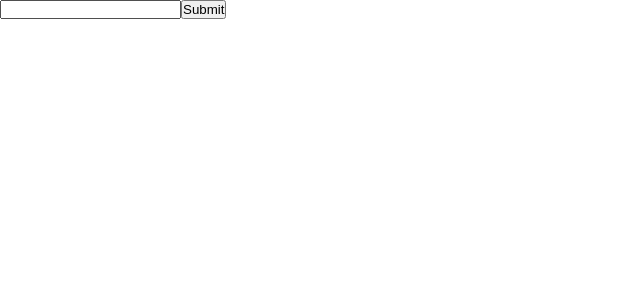
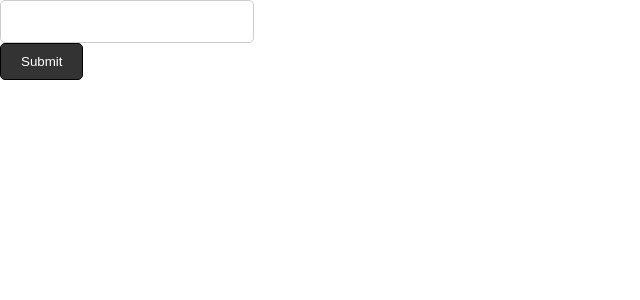
Before and after one commit to viniciushvc/vue-testing, a Vue app: page / in a window 1280 px wide. Shown: the top 300 px of the page, without its empty margins (0-640 px from the left). Built offline with nearby package versions, Linux system fonts and the light colour scheme.

Commit message:
importing components and modules

```diff
--- a/src/views/Home.vue
+++ b/src/views/Home.vue
@@ -1,51 +1,34 @@
 <template>
-  <form @submit.prevent="addNewTodo">
-    <input v-model="newTodo" ref="input" type="text" />
+  <form @submit.prevent="newTodo(input)">
+    <Input v-model="input" type="text" />
 
-    <button type="submit">Submit</button>
+    <Button type="submit">Submit</Button>
   </form>
 
-  <ul>
-    <li
-      v-for="(todo, i) in listTodos"
-      :key="i"
-      :class="{ finished: todo.done }"
-      @click="toggleDone(todo)"
-    >
-      {{ todo.text }}
-    </li>
-  </ul>
+  <TodoList :todos="todos" @click="toggleTodo" @delete="deleteTodo" />
 </template>
 
 <script lang="ts">
 import { defineComponent, ref } from 'vue'
 
+import useTodos from '@/modules/todos'
+
+import Input from '@/components/Input.vue'
+import Button from '@/components/Button.vue'
+import TodoList from '@/components/TodoList.vue'
+
 export default defineComponent({
+  components: {
+    Input,
+    Button,
+    TodoList,
+  },
   setup() {
-    const newTodo = ref('')
-    const listTodos = ref<Array<T>>([])
+    const input = ref('foda-se')
 
-    function addNewTodo() {
-      if (!newTodo.value) return
+    const { todos, newTodo, toggleTodo, deleteTodo } = useTodos()
 
-      listTodos.value.push({
-        text: newTodo.value,
-      })
-
-      newTodo.value = ''
-    }
-
-    function toggleDone(todo: any) {
-      todo.done = !todo.done
-    }
-
-    return { newTodo, listTodos, addNewTodo, toggleDone }
+    return { input, todos, newTodo, toggleTodo, deleteTodo }
   },
 })
 </script>
-
-<style lang="scss" scoped>
-.finished {
-  text-decoration: line-through;
-}
-</style>
```
